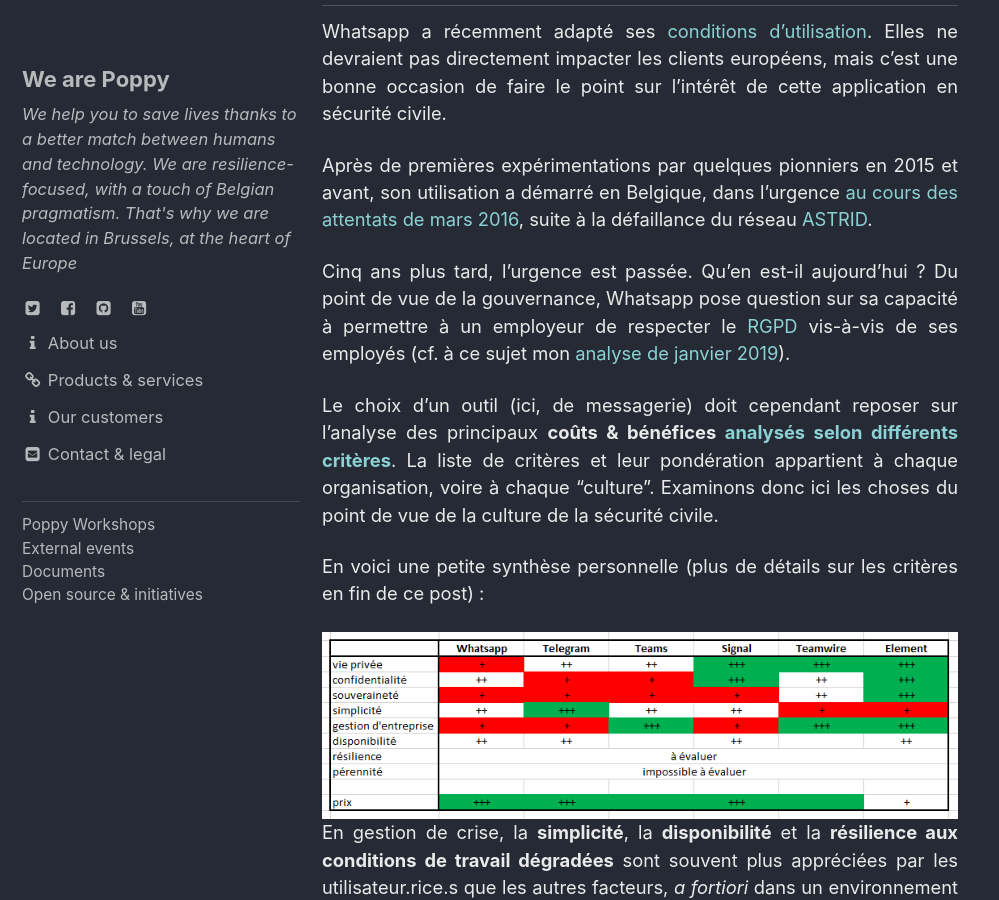
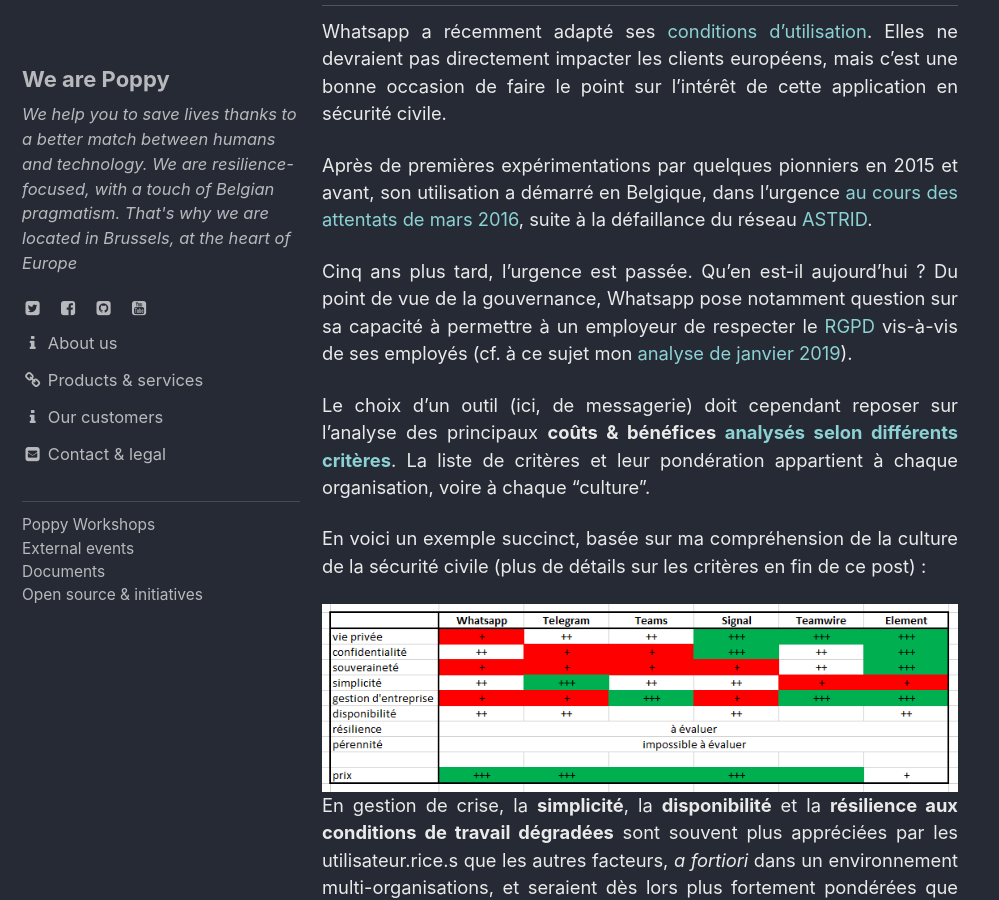
Before and after one commit to ccloquet/ccloquet.github.io, a Jekyll site: the page built from _posts/2021-01-12-signal_pour_la_securite_civile.md, in a window 1280 px wide and 900 px high, scrolled down 280 px. Shown: the whole window, without its empty margins (0-999 px from the left). Built offline with Jekyll 4.4.1, drawn with Linux system fonts in a browser that asks for light colours; cached includes are drawn as plain includes.

Commit message:
Update 2021-01-12-signal_pour_la_securite_civile.md

```diff
--- a/_posts/2021-01-12-signal_pour_la_securite_civile.md
+++ b/_posts/2021-01-12-signal_pour_la_securite_civile.md
@@ -10,12 +10,11 @@ Whatsapp a récemment adapté ses [conditions d'utilisation](https://www.whatsap
 
 Après de premières expérimentations par quelques pionniers en 2015 et avant, son utilisation a démarré en Belgique, dans l'urgence [au cours des attentats de mars 2016](https://www.rtl.be/info/belgique/faits-divers/attentats-a-bruxelles-voici-pourquoi-la-police-a-du-communiquer-via-whatsapp-pendant-les-operations-de-secours-805347.aspx), suite à la défaillance du réseau [ASTRID](https://www.astrid.be).
 
-Cinq ans plus tard, l'urgence est passée. Qu'en est-il aujourd'hui ? Du point de vue de la gouvernance, Whatsapp pose question sur sa capacité à permettre à un employeur de respecter le [RGPD](https://fr.wikipedia.org/wiki/R%C3%A8glement_g%C3%A9n%C3%A9ral_sur_la_protection_des_donn%C3%A9es) vis-à-vis de ses employés (cf. à ce sujet mon <a href='https://blog.my-poppy.eu/Whatsapp'>analyse de janvier 2019</a>).
+Cinq ans plus tard, l'urgence est passée. Qu'en est-il aujourd'hui ? Du point de vue de la gouvernance, Whatsapp pose notamment question sur sa capacité à permettre à un employeur de respecter le [RGPD](https://fr.wikipedia.org/wiki/R%C3%A8glement_g%C3%A9n%C3%A9ral_sur_la_protection_des_donn%C3%A9es) vis-à-vis de ses employés (cf. à ce sujet mon <a href='https://blog.my-poppy.eu/Whatsapp'>analyse de janvier 2019</a>).
 
 Le choix d'un outil (ici, de messagerie) doit cependant reposer sur l'analyse des principaux **coûts & bénéfices [analysés selon différents critères](https://blog.my-poppy.eu/decider)**. La liste de critères et leur pondération appartient à chaque organisation, voire à chaque "culture".
-Examinons donc ici les choses du point de vue de la culture de la sécurité civile.
 
-En voici une petite synthèse personnelle (plus de détails sur les critères en fin de ce post) :
+En voici un exemple succinct, basée sur ma compréhension de la culture de la sécurité civile (plus de détails sur les critères en fin de ce post) :
 <center><img src='https://blog.my-poppy.eu/images/ilffoifdofkjadna.png?a=1'></center>
 
 En gestion de crise, la **simplicité**, la **disponibilité** et la **résilience aux conditions de travail dégradées** sont souvent plus appréciées par les utilisateur.rice.s que les autres facteurs, *a fortiori* dans un environnement multi-organisations, et seraient dès lors plus fortement pondérées que les autres dans ce tableau. L'intérêt de la sécurité (confidentialité, vie privée, intégrité, ...) est souvent sous-estimé.
```
